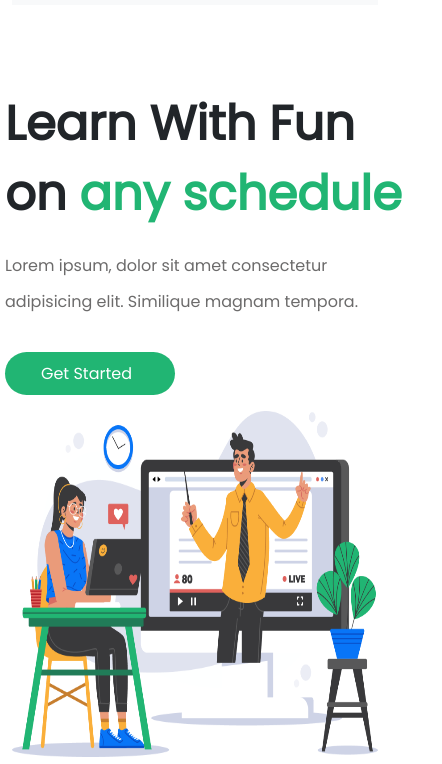
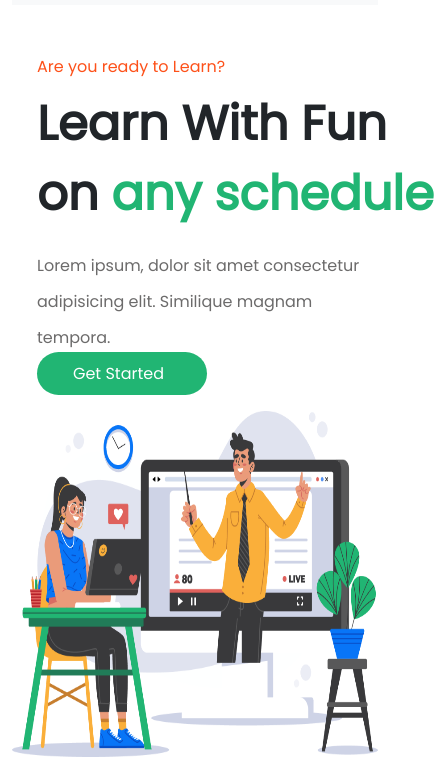
Before and after one commit to habib671/e-school-website, a plain HTML site: page index.html in a window 390 px wide. Shown: the part 80-844 px from the top of the page, 442 px wide, since content can reach past the window. Drawn offline with nearby package versions, Linux system fonts and the light colour scheme.

Commit message:
first sec responsive flex solved

```diff
--- a/index.html
+++ b/index.html
@@ -60,10 +60,10 @@
       </div>
     </header>
     <div class="container first-sec">
-      <div class="row">
-        <div class="col-md-6 d-flex align-items-center justify-content-center">
+      <div class="row d-flex align-items-center justify-content-center">
+        <div class="col-md-6">
           <div>
-            <h6>Are you ready to Learn?</h6>
+            <h5>Are you ready to Learn?</h5>
             <h1>
               Learn With Fun <br />
               on <span class="green-color">any schedule</span>
--- a/style.css
+++ b/style.css
@@ -33,7 +33,7 @@ body {
   width: 554px;
   height: 346px;
 }
-.col-md-6 h6 {
+.col-md-6 h5 {
   width: 220px;
   height: 24px;
   margin-left: 25px;
@@ -181,6 +181,6 @@ footer p {
 }
 
 footer h6 {
-  font-size: 14px;
+  font-size: 1px;
   line-height: 30px;
 }
```
